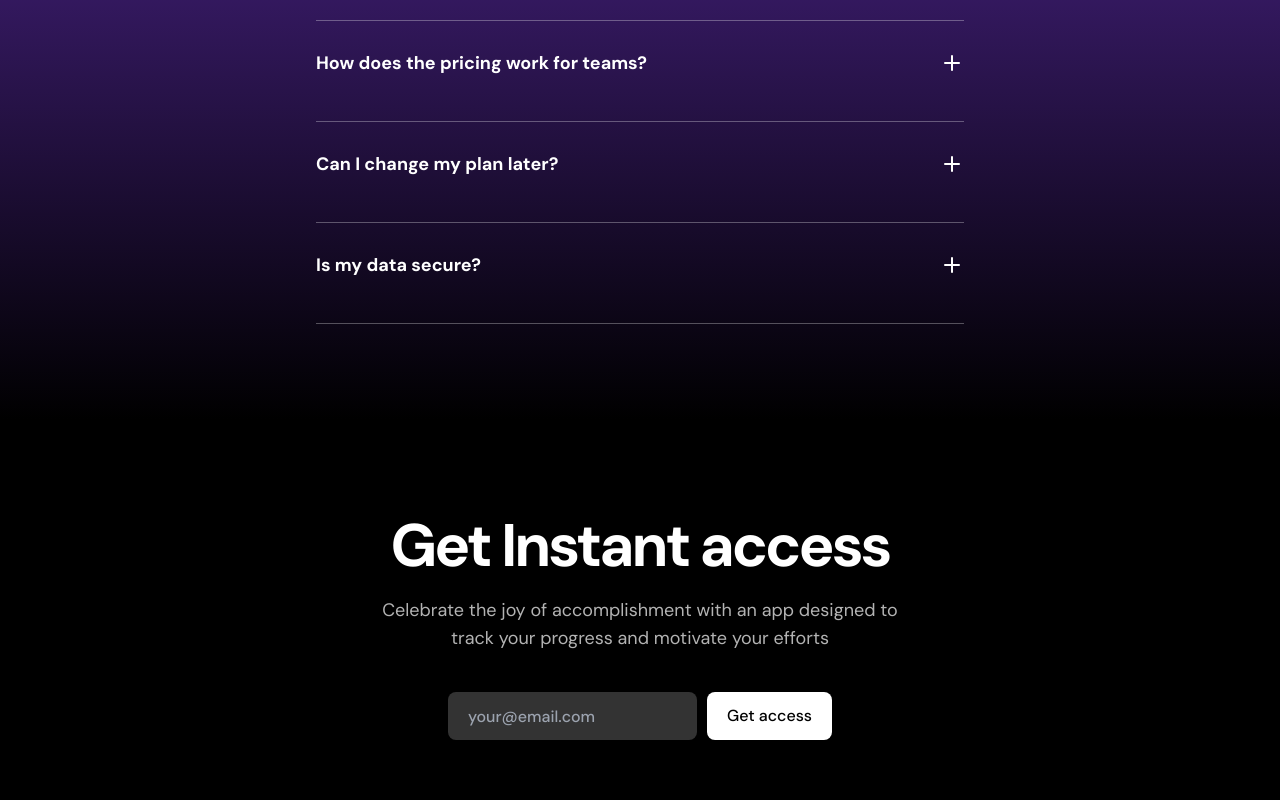
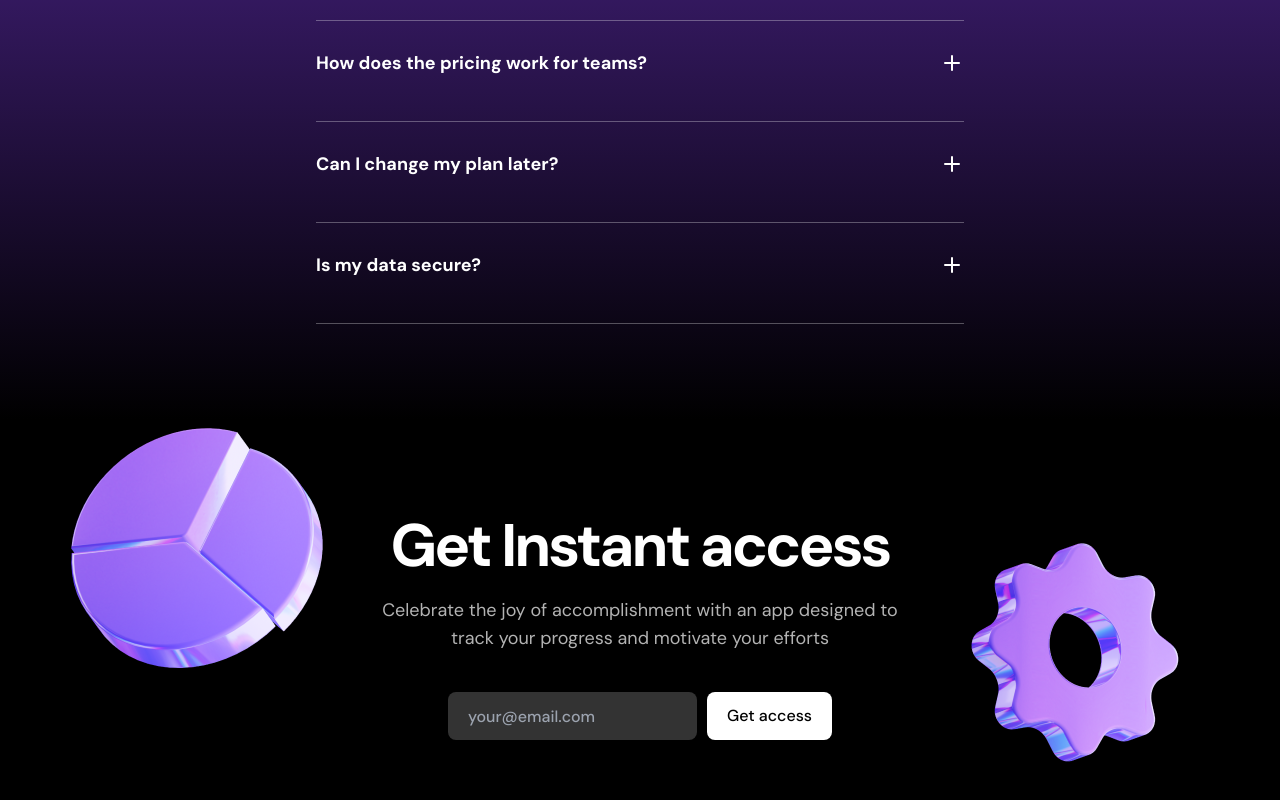
Before and after one commit to diego-teileche/dark-saas-landing-page, a Next.js app: page / in a window 1280 px wide. Shown: the part 3270-4070 px from the top of the page. Built offline with nearby package versions, Linux system fonts and the light colour scheme.

Commit message:
Call to Action | Helix and EmojiStar Images and styles added

```diff
--- a/src/components/CallToAction.tsx
+++ b/src/components/CallToAction.tsx
@@ -1,7 +1,21 @@
+import helixImage from "@/assets/images/helix2.png"
+import emojiStarImage from "@/assets/images/emojistar.png"
+import Image from "next/image"
+
 export const CallToAction = () => {
   return (
-    <section className="bg-black py-[72px] text-center text-white sm:py-24">
+    <section className="overflow-hidden bg-black py-[72px] text-center text-white sm:py-24">
       <div className="container relative max-w-xl">
+        <Image
+          src={helixImage}
+          className="absolute left-[calc(100%+36px)] top-6"
+          alt="Helix Image | SaaS Landing Page built by Diego Tech"
+        />
+        <Image
+          src={emojiStarImage}
+          className="absolute -top-[100px] right-[calc(100%+24px)]"
+          alt="Emoji Star Image | SaaS Landing Page built by Diego Tech"
+        />
         <h2 className="text-5xl font-bold tracking-tighter sm:text-6xl">
           Get Instant access
         </h2>
```
